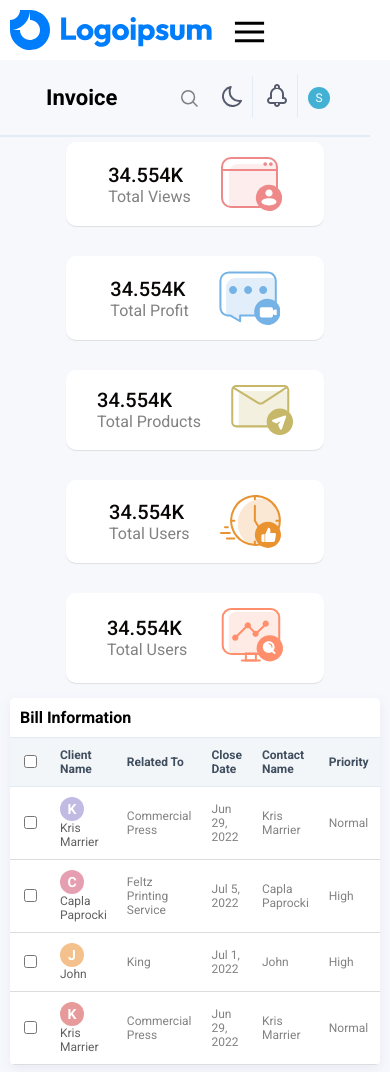
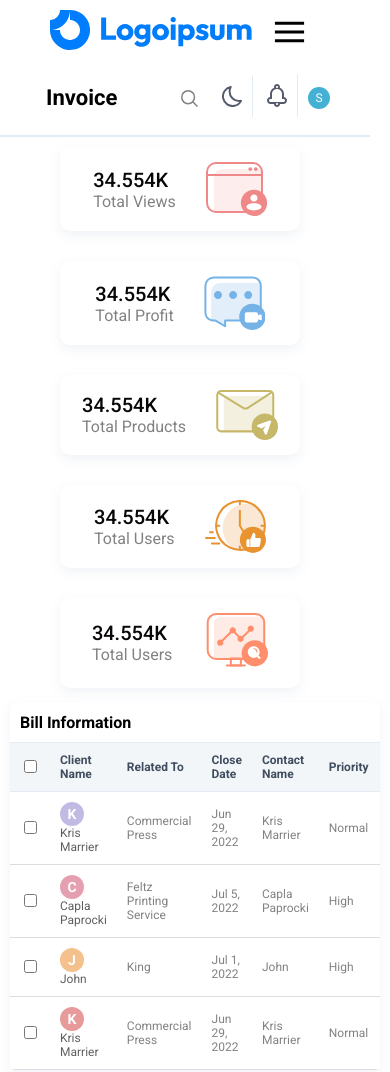
Before and after one commit to Srihari3601/Logoipsum-page, a plain HTML site: page dashboard.html in a window 390 px wide. Shown: the top 1072 px of the page. Drawn offline with nearby package versions, Linux system fonts and the light colour scheme.

Commit message:
CSS fixes

```diff
--- a/css/dashboard.css
+++ b/css/dashboard.css
@@ -64,6 +64,7 @@
   /* Main Content */
   .main-content {
     width: 100%;
+    background-color: white;
   }
 
   header {
@@ -134,7 +135,7 @@
     padding: 20px;
     text-align: center;
     border-radius: 10px;
-    box-shadow: 0 1px 1px rgba(0, 0, 0, 0.1);
+    box-shadow: 0px 4px 12px #9FACC629;
     flex-direction: row;
     align-items: center;
   }
@@ -452,6 +453,9 @@
         gap: 20px;
         margin: 5px 5px;
         align-items: center;
+        margin-top: 10px;
+        width: calc(100% - 40px);
+        flex-wrap: wrap;
     }
 
     .stat-box {
@@ -475,6 +479,10 @@
 
     .menu {
         display: none;
+    }
+
+    .logo {
+        padding-left: 20px;
     }
 
     .logo .toggle-logo {
```
